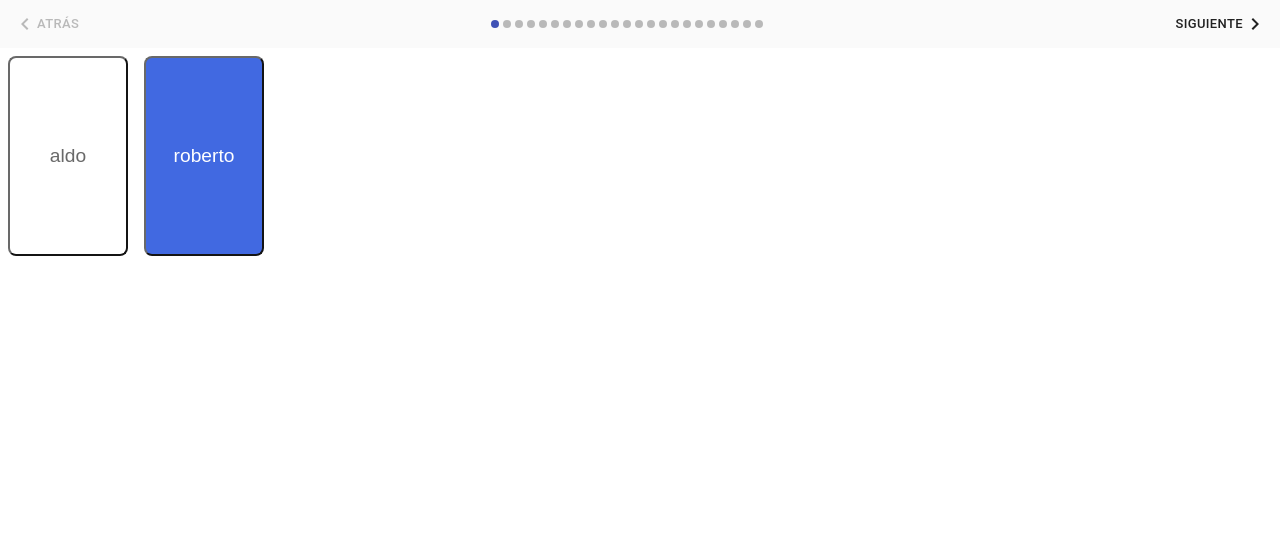
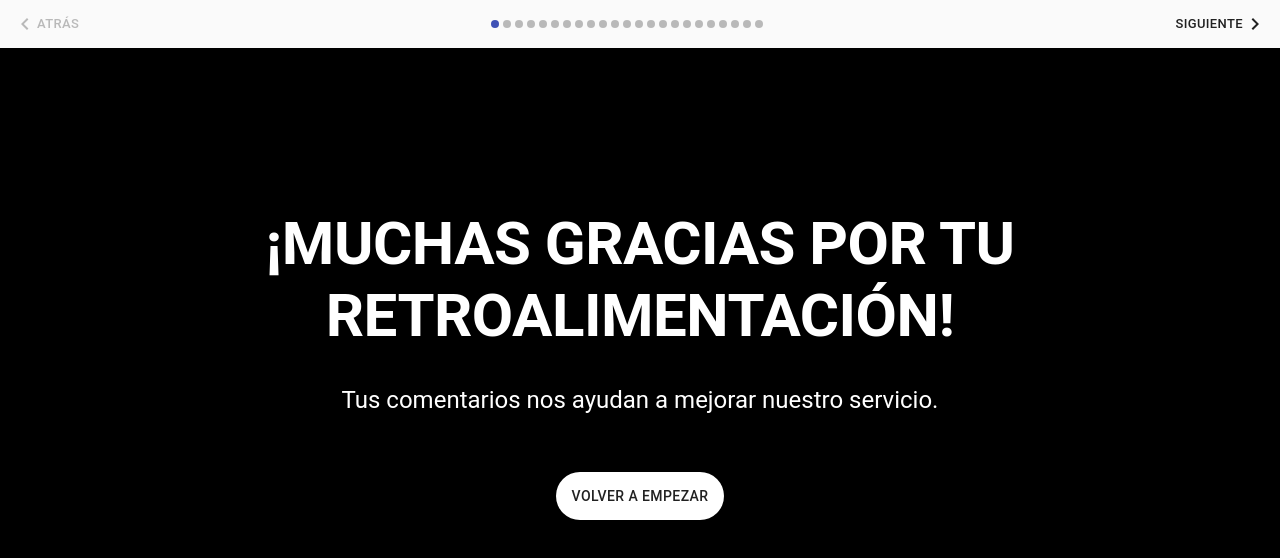
Before and after one commit to AldoGatica123/lambda_survey, a React (Create React App) app: page / in a window 1280 px wide. Shown: the top 558 px of the page. Built offline with nearby package versions, Linux system fonts and the light colour scheme.

Commit message:
Joined slides to SimpleSlides

```diff
--- a/src/components/EndSlide.js
+++ /dev/null
@@ -1,28 +0,0 @@
-import React, {Component} from "react";
-import {withStyles} from "@material-ui/core/styles";
-import styles from "./styles/SlidesStyle";
-import Typography from "@material-ui/core/Typography";
-import Fab from "@material-ui/core/Fab";
-
-class EndSlide extends Component {
-
-  finish = (e) => {
-    e.preventDefault();
-    this.props.submit();
-  };
-
-  render() {
-    const {classes} = this.props;
-    return (
-      <div className={classes.blackRoot}>
-        <Typography className={classes.whiteTitleEnding} variant={"h2"} component={"h2"}><b>¡MUCHAS GRACIAS POR TU RETROALIMENTACIÓN!</b></Typography>
-        <Typography className={classes.whiteTypo} variant={"h5"} component={"h5"}>Tus comentarios nos ayudan a mejorar nuestro servicio.</Typography>
-        <Fab className={classes.fabButton} onClick={this.finish} variant="extended" aria-label="add">
-          Volver a Empezar
-        </Fab>
-      </div>
-    );
-  }
-}
-
-export default withStyles(styles)(EndSlide);
--- a/src/components/Main.js
+++ b/src/components/Main.js
@@ -5,7 +5,7 @@ import styles from "./styles/SlidesStyle";
 import { KeyboardArrowLeft, KeyboardArrowRight } from '@material-ui/icons';
 import axios from "axios";
 import {utils, isProfileIncomplete} from '../utils'
-import {Intro, SLIDE_01} from './Intro'
+import {Intro, SLIDE_01, EndSlide} from './SimpleSlides'
 import {SLIDE_02, SLIDE_03, SLIDE_04} from "./ProfileSlides";
 import {SLIDE_05} from "./Results";
 import {SLIDE_06} from "./ToggleButton";
@@ -17,7 +17,6 @@ import Slide_11 from "./Slide_11";
 import Slide_12 from "./Slide_12";
 import Slide_13 from "./Slide_13";
 import Slide_14 from "./Slide_14";
-import EndSlide from "./EndSlide";
 
 // const baseURL = 'https://jh4snq3376.execute-api.us-east-1.amazonaws.com/api';
 const baseURL = 'http://localhost:8000';
@@ -101,9 +100,9 @@ class Main extends Component {
       case 12:
         return <SLIDE_05 style={style} nextStep={this.handleNext} question={this.survey_questions[(step-5)]}
                          key={(step-5)} handleChangeResults={this.handleChangeResults} values={results[this.survey_questions[step].id]}/>;
-      case 0:
+      case 50:
         return <SLIDE_06 style={style} nextStep={this.handleNext} values={results}/>;
-      case 1:
+      case 51:
         return <Slide_07 nextStep={this.handleNext} values={results}/>;
       case 15:
         return <Slide_08 nextStep={this.handleNext} values={results}/>;
@@ -119,8 +118,8 @@ class Main extends Component {
         return <Slide_13 nextStep={this.handleNext} values={results}/>;
       case 21:
         return <Slide_14 nextStep={this.handleNext} values={results}/>;
-      case 22:
-        return <EndSlide submit={this.handleSubmit}/>;
+      case 0:
+        return <EndSlide style={style} submit={this.handleSubmit}/>;
       default:
         return null;
     }
--- a/src/components/Intro.js
+++ b/src/components/SimpleSlides.js
@@ -43,4 +43,19 @@ const SLIDE_01 = (props) => {
   )
 };
 
-export {Intro, SLIDE_01};
+const EndSlide = (props) => {
+  const {style, submit} = props;
+
+  return (
+    <div className={style.blackRoot}>
+      <Typography className={style.whiteTitleEnding} variant={"h2"} component={"h2"}><b>¡MUCHAS GRACIAS POR TU RETROALIMENTACIÓN!</b></Typography>
+      <Typography className={style.whiteTypo} variant={"h5"} component={"h5"}>Tus comentarios nos ayudan a mejorar nuestro servicio.</Typography>
+      <Fab className={style.fabButton} onClick={submit} variant="extended" aria-label="add">
+        Volver a Empezar
+      </Fab>
+    </div>
+  )
+};
+
+
+export {Intro, SLIDE_01, EndSlide};
```
